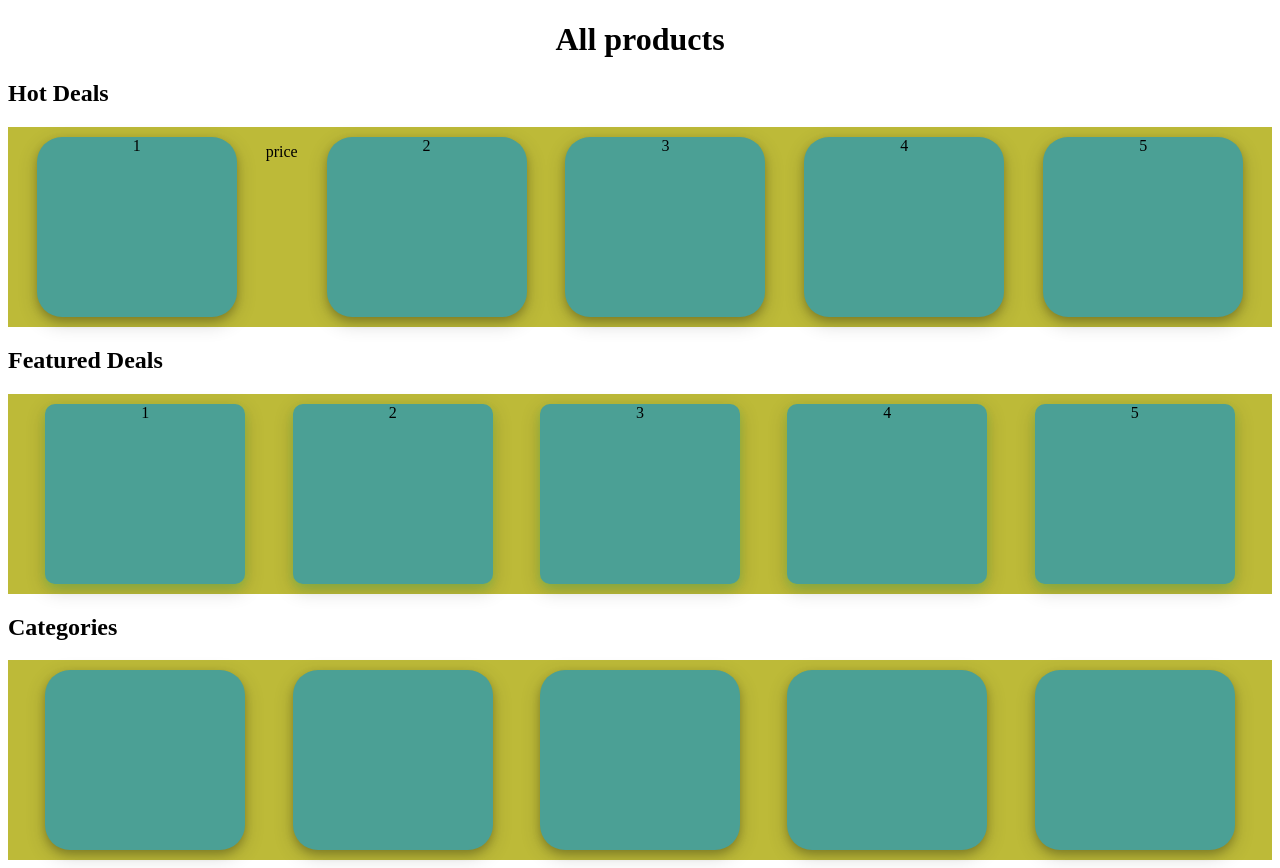
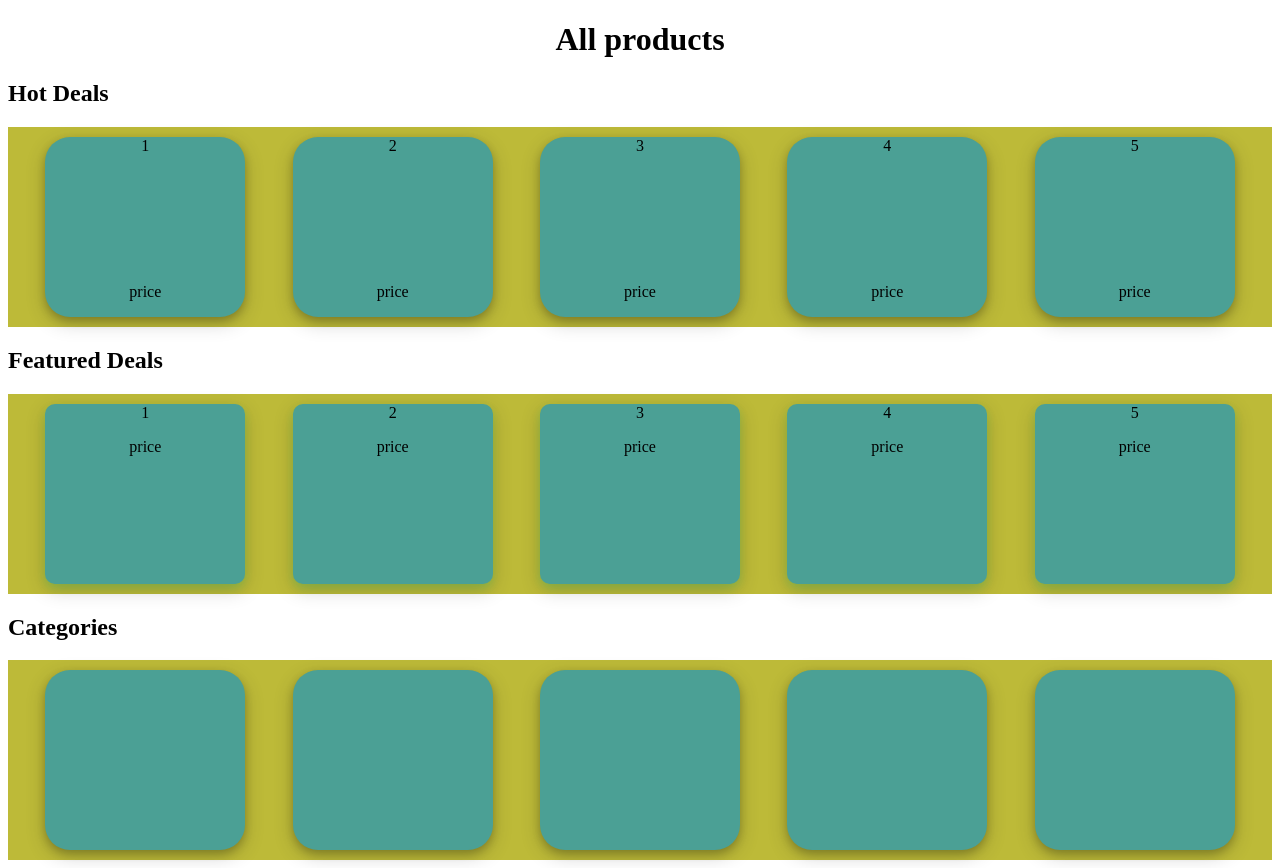
Before and after one commit to Muhammadaliraza879/commerece-website, a PHP site: page /product.html in a window 1280 px wide. Run offline with PHP 8.4, Linux system fonts and the light colour scheme.

Commit message:
add styling

```diff
--- a/product.html
+++ b/product.html
@@ -15,20 +15,19 @@
     </div>
     <h2 class="ht-d">Hot Deals</h2>
     <div class="hot-deals">
-      <div>1</div>
-      <p>price</p>
-      <div>2</div>
-      <div>3</div>
-      <div>4</div>
-      <div>5</div>
+      <div class="price">1<p>price</p></div>
+      <div class="price">2<p>price</p></div>
+      <div class="price">3<p>price</p></div>
+      <div class="price">4<p>price</p></div>
+      <div class="price">5<p>price</p></div>
     </div>
     <h2 class="ft-d">Featured Deals</h2>
     <div class="featured-deals">
-      <div>1</div>
-      <div>2</div>
-      <div>3</div>
-      <div>4</div>
-      <div>5</div>
+      <div class="price">1<p>price</p></div>
+      <div class="price">2<p>price</p></div>
+      <div class="price">3<p>price</p></div>
+      <div class="price">4<p>price</p></div>
+      <div class="price">5<p>price</p></div>
     </div>
 
    <h2>Categories</h2>
--- a/products.css
+++ b/products.css
@@ -19,6 +19,12 @@
   background-color: rgb(75, 160, 149);
   box-shadow: 0 4px 8px 0 rgba(0, 0, 0, 0.2), 0 6px 20px 0 rgba(0, 0, 0, 0.19);
 }
+ .hot-deals .price {
+  display: flex;
+  flex-direction: column;
+  justify-content: space-between;
+   /* margin-top: 50%; */
+}
 .body .featured-deals {
   width: 100%;
   display: flex;
@@ -36,6 +42,12 @@
   border-radius: 10px;
   background-color: rgb(75, 160, 149);
   box-shadow: 0 4px 8px 0 rgba(18, 209, 136, 0.2), 0 6px 20px 0 rgba(0, 0, 0, 0.19);
+}
+.featured-deals.price{
+  display: flex;
+  flex-direction: column;
+  justify-content: space-between;
+
 }
    .categories{
     width: 100%;
```
